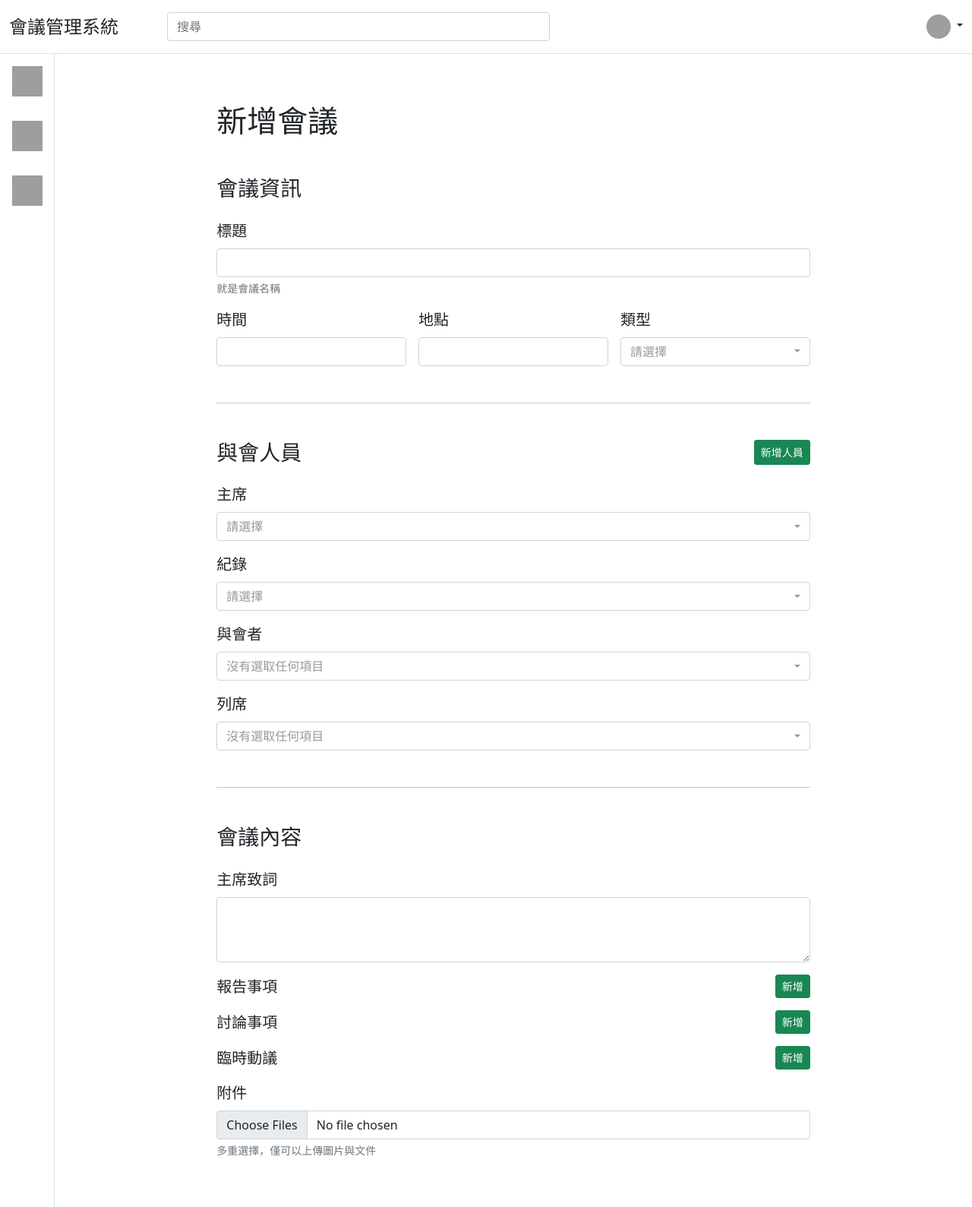
After one commit to chiahsuantw/Meeting-Management-System, a Flask app: page /new in a window 1280 px wide. The commit adds this page. Shown: the whole page at 76% size. Run offline with Flask 2, Linux system fonts and the light colour scheme; parts of the project's set-up code (start-up, migrations or seed data) failed here and were passed over; some libraries are stand-ins or nearby versions; grey boxes are pictures that could not be loaded.

Commit message:
建置新增會議前端

```diff
--- a/main/templates/base.html
+++ b/main/templates/base.html
@@ -13,10 +13,11 @@
 <body class="vh-100 d-flex flex-column align-item-stretch">
 {% block body %}
 {% endblock %}
-{% block script %}
-{% endblock %}
+<script src="https://ajax.googleapis.com/ajax/libs/jquery/3.6.0/jquery.min.js"></script>
 <script src="https://cdn.jsdelivr.net/npm/bootstrap@5.0.2/dist/js/bootstrap.bundle.min.js"
         integrity="sha384-MrcW6ZMFYlzcLA8Nl+NtUVF0sA7MsXsP1UyJoMp4YLEuNSfAP+JcXn/tWtIaxVXM"
         crossorigin="anonymous"></script>
+{% block script %}
+{% endblock %}
 </body>
 </html>
--- a/main/templates/components/sidebar.html
+++ b/main/templates/components/sidebar.html
@@ -1,7 +1,7 @@
 <div class="d-flex flex-column flex-shrink-0 bg-white border-end" style="width: 4.5rem;">
     <ul class="nav nav-pills nav-flush flex-column mb-auto text-center">
         <li class="nav-item">
-            <a href="#" class="nav-link py-3" title="新增會議">
+            <a href="{{ url_for('create') }}" class="nav-link py-3" title="新增會議">
                 <img src="https://img.icons8.com/fluency/48/000000/add.png" width="40" height="40" alt=""/>
             </a>
         </li>
--- /dev/null
+++ b/main/templates/create.html
@@ -0,0 +1,222 @@
+{% extends 'base.html' %}
+
+{% block body %}
+    {% include 'components/navbar.html' %}
+    <main class="d-flex flex-fill flex-row overflow-hidden">
+        {% include 'components/sidebar.html' %}
+        <div class="container-fluid flex-fill py-5 overflow-auto">
+            <div class="row justify-content-center">
+                <div class="col-8">
+                    <h1 class="mt-3 mb-5">新增會議</h1>
+                    <form>
+                        <h3 class="mb-4">會議資訊</h3>
+                        <div class="mb-3">
+                            <label for="mTitleInput" class="form-label fs-5">標題</label>
+                            <input type="text" class="form-control" id="mTitleInput">
+                            <div class="form-text">就是會議名稱</div>
+                        </div>
+                        <div class="row mb-3 g-3">
+                            <div class="col">
+                                <label for="mTimeInput" class="form-label fs-5">時間</label>
+                                <input type="text" class="form-control" id="mTimeInput">
+                            </div>
+                            <div class="col">
+                                <label for="mLocationInput" class="form-label fs-5">地點</label>
+                                <input type="text" class="form-control" id="mLocationInput">
+                            </div>
+                            <div class="col d-flex flex-column">
+                                <label for="mTypeInput" class="form-label fs-5">類型</label>
+                                <select class="selectpicker" id="mTypeInput" data-style="bg-white" data-width="100%">
+                                    <option value="">請選擇</option>
+                                    <option value="DeptAffairs">系務會議</option>
+                                    <option value="FacultyEvaluation">系教評會</option>
+                                    <option value="DeptCurriculum">系課程委員會</option>
+                                    <option value="StudentAffairs">招生暨學生事務委員會</option>
+                                    <option value="DeptDevelopment">系發展協會</option>
+                                    <option value="Other">其他</option>
+                                </select>
+                            </div>
+                        </div>
+                        <hr class="my-5">
+                        <div class="mb-4">
+                            <div class="d-flex justify-content-between mb-2">
+                                <h3 class="mb-0">與會人員</h3>
+                                <button id="newAttachmentBtn" type="button"
+                                        class="btn btn-sm btn-success text-nowrap"
+                                        data-bs-toggle="modal" data-bs-target="#newPersonModal">新增人員
+                                </button>
+                            </div>
+                        </div>
+                        <div class="d-flex flex-column mb-3">
+                            <label for="mChairInput" class="form-label fs-5">主席</label>
+                            <select class="selectpicker" id="mChairInput" data-style="bg-white"
+                                    data-width="100%" data-live-search="true">
+                                <option value="">請選擇</option>
+                                <option value="1" data-subtext="系上教師">張保榮</option>
+                                <option value="2" data-subtext="系上教師">林文揚</option>
+                                <option value="3" data-subtext="系助理">淑貞姊</option>
+                            </select>
+                        </div>
+                        <div class="d-flex flex-column mb-3">
+                            <label for="mMinuteTakerInput" class="form-label fs-5">紀錄</label>
+                            <select class="selectpicker" id="mMinuteTakerInput" data-style="bg-white" data-width="100%">
+                                <option value="">請選擇</option>
+                                <option value="1" data-subtext="系上教授">張保榮</option>
+                                <option value="2" data-subtext="系上教授">林文揚</option>
+                                <option value="3" data-subtext="系助理">淑貞姊</option>
+                            </select>
+                        </div>
+                        <div class="d-flex flex-column mb-3">
+                            <label for="mAttendeeInput" class="form-label fs-5">與會者</label>
+                            <select class="selectpicker" id="mAttendeeInput" data-style="bg-white" data-width="100%"
+                                    data-live-search="true" multiple data-selected-text-format="count">
+                                <option value="1" data-subtext="系上教授">張保榮</option>
+                                <option value="2" data-subtext="系上教授">林文揚</option>
+                                <option value="3" data-subtext="系助理">淑貞姊</option>
+                            </select>
+                        </div>
+                        <div class="d-flex flex-column mb-3">
+                            <label for="mGuestInput" class="form-label fs-5">列席</label>
+                            <select class="selectpicker" id="mGuestInput" data-style="bg-white" data-width="100%"
+                                    data-live-search="true" multiple data-selected-text-format="count">
+                                <option value="1" data-subtext="系上教授">張保榮</option>
+                                <option value="2" data-subtext="系上教授">林文揚</option>
+                                <option value="3" data-subtext="系助理">淑貞姊</option>
+                            </select>
+                        </div>
+                        <hr class="my-5">
+                        <h3 class="mb-4">會議內容</h3>
+                        <div class="mb-3">
+                            <label for="mChairSpeechInput" class="form-label fs-5">主席致詞</label>
+                            <textarea class="form-control" id="mChairSpeechInput" rows="3"></textarea>
+                        </div>
+                        <div class="mb-3">
+                            <div class="d-flex justify-content-between mb-2">
+                                <h5 class="mt-1 mb-0">報告事項</h5>
+                                <button id="newAnnouncementBtn" type="button"
+                                        class="btn btn-sm btn-success text-nowrap">新增
+                                </button>
+                            </div>
+                        </div>
+                        <div class="mb-3">
+                            <div class="d-flex justify-content-between mb-2">
+                                <h5 class="mt-1 mb-0">討論事項</h5>
+                                <button id="newMotionBtn" type="button"
+                                        class="btn btn-sm btn-success text-nowrap">新增
+                                </button>
+                            </div>
+                        </div>
+                        <div class="mb-3">
+                            <div class="d-flex justify-content-between mb-2">
+                                <h5 class="mt-1 mb-0">臨時動議</h5>
+                                <button id="newExtemporeBtn" type="button"
+                                        class="btn btn-sm btn-success text-nowrap">新增
+                                </button>
+                            </div>
+                        </div>
+                        <div class="mb-3">
+                            <label for="mAttachmentInput" class="form-label fs-5">附件</label>
+                            <input class="form-control" type="file" id="mAttachmentInput" multiple>
+                            <div class="form-text">多重選擇，僅可以上傳圖片與文件</div>
+                        </div>
+                    </form>
+                </div>
+            </div>
+        </div>
+    </main>
+
+    {# New Person Form Modal #}
+    <div class="modal fade" id="newPersonModal" data-bs-backdrop="static" data-bs-keyboard="false"
+         tabindex="-1" aria-labelledby="newPersonModalLabel" aria-hidden="true">
+        <div class="modal-dialog modal-lg modal-dialog-scrollable">
+            <div class="modal-content">
+                <div class="modal-header">
+                    <h5 class="modal-title" id="newPersonModalLabel">新增人員</h5>
+                    <button type="button" class="btn-close" data-bs-dismiss="modal"
+                            aria-label="Close"></button>
+                </div>
+                <div class="modal-body">
+                    <form>
+                        <div class="mb-3">
+                            <label for="pNameInput" class="form-label">姓名</label>
+                            <input type="text" class="form-control" id="pNameInput">
+                        </div>
+                        <div class="mb-3">
+                            <h6>性別</h6>
+                            <div class="form-check form-check-inline">
+                                <input class="form-check-input" type="radio" name="pGenderInput"
+                                       id="pGenderInput1" value="Male">
+                                <label class="form-check-label" for="pGenderInput1">男</label>
+                            </div>
+                            <div class="form-check form-check-inline">
+                                <input class="form-check-input" type="radio" name="pGenderInput"
+                                       id="pGenderInput2" value="Female">
+                                <label class="form-check-label" for="pGenderInput2">女</label>
+                            </div>
+                        </div>
+                        <div class="mb-3">
+                            <label for="pPhoneInput" class="form-label">手機</label>
+                            <input type="tel" class="form-control" id="pPhoneInput">
+                        </div>
+                        <div class="mb-3">
+                            <label for="pEmailInput" class="form-label">電子郵件</label>
+                            <input type="email" class="form-control" id="pEmailInput">
+                        </div>
+                        <div class="d-flex flex-column mb-3">
+                            <label for="pTypeInput" class="form-label">類別</label>
+                            <select class="selectpicker" id="pTypeInput" data-style="bg-white" data-width="100%">
+                                <option value="">請選擇</option>
+                                <option value="DeptProf">系上教師</option>
+                                <option value="Assistant">系助理</option>
+                                <option value="OtherProf">校外教師</option>
+                                <option value="Expert">業界專家</option>
+                                <option value="Student">學生</option>
+                            </select>
+                        </div>
+                    </form>
+                </div>
+                <div class="modal-footer">
+                    <button type="button" class="btn btn-danger" data-bs-dismiss="modal">取消</button>
+                    <button type="button" class="btn btn-primary">新增</button>
+                </div>
+            </div>
+        </div>
+    </div>
+{% endblock %}
+
+{% block style %}
+    <!-- Latest compiled and minified CSS -->
+    <link rel="stylesheet"
+          href="https://cdn.jsdelivr.net/npm/bootstrap-select@1.14.0-beta2/dist/css/bootstrap-select.min.css">
+    <style>
+        .bootstrap-select .btn {
+            border: 1px solid #ced4da;
+        }
+
+        .bootstrap-select .btn:focus {
+            outline: none !important;
+            color: #212529;
+            background-color: #fff;
+            border-color: #86b7fe;
+            outline: 0;
+            box-shadow: 0 0 0 0.25rem rgb(13 110 253 / 25%);
+        }
+
+        .bootstrap-select .bs-searchbox {
+            margin-bottom: 4px;
+        }
+
+        .bootstrap-select .no-results {
+            background: #fff;
+            padding-left: 12px;
+        }
+    </style>
+{% endblock %}
+
+{% block script %}
+    <!-- Latest compiled and minified JavaScript -->
+    <script src="https://cdn.jsdelivr.net/npm/bootstrap-select@1.14.0-beta2/dist/js/bootstrap-select.min.js"></script>
+    <!-- (Optional) Latest compiled and minified JavaScript translation files -->
+    <script src="https://cdn.jsdelivr.net/npm/bootstrap-select@1.14.0-beta2/dist/js/i18n/defaults-zh_TW.min.js"></script>
+    <script defer src="{{ url_for('static', filename='js/select-control.js') }}"></script>
+{% endblock %}
--- a/main/templates/login.html
+++ b/main/templates/login.html
@@ -18,8 +18,8 @@
                     {% endif %}
                 {% endwith %}
                 <div class="input-group mb-3">
-                    <input name="email" type="email" class="form-control" placeholder="電子郵件" aria-label="Email"
-                           required>
+                    <input name="email" type="email" class="form-control" placeholder="電子郵件"
+                           aria-label="Email" required>
                     <button class="btn btn-outline-primary rounded-end" type="submit">登 入</button>
                     <div class="invalid-feedback">
                         請輸入正確的電子郵件
@@ -28,7 +28,7 @@
             </form>
         </main>
     </div>
-{% endblock content %}
+{% endblock %}
 
 {% block script %}
     <script src="{{ url_for('static', filename='js/form-validation.js') }}"></script>
--- a/main/views.py
+++ b/main/views.py
@@ -8,6 +8,11 @@ from main.models import Person
 @app.route('/')
 def home():
     return render_template('meeting.html')
+
+
+@app.route('/new')
+def create():
+    return render_template('create.html')
 
 
 @app.route('/login', methods=['GET', 'POST'])
```
